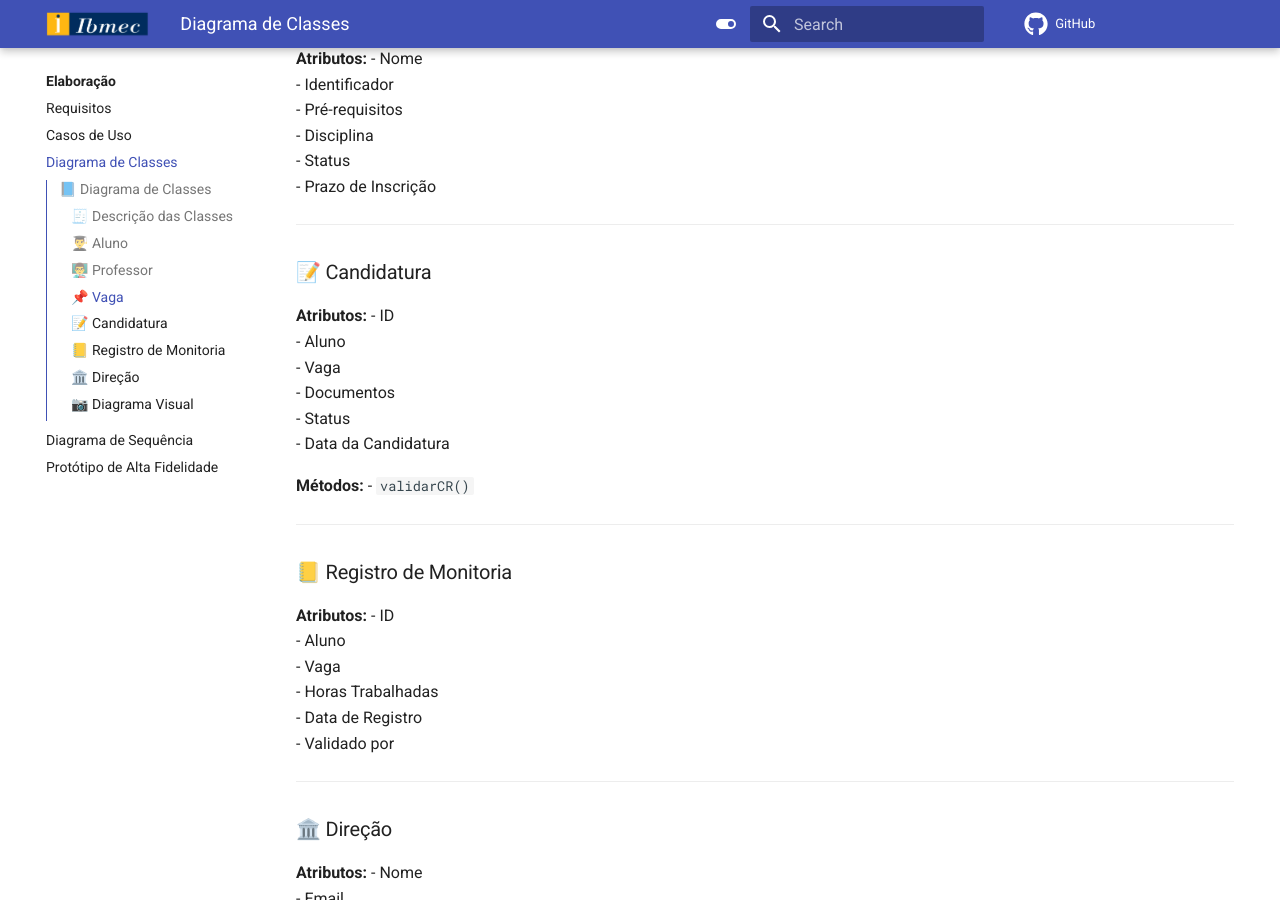
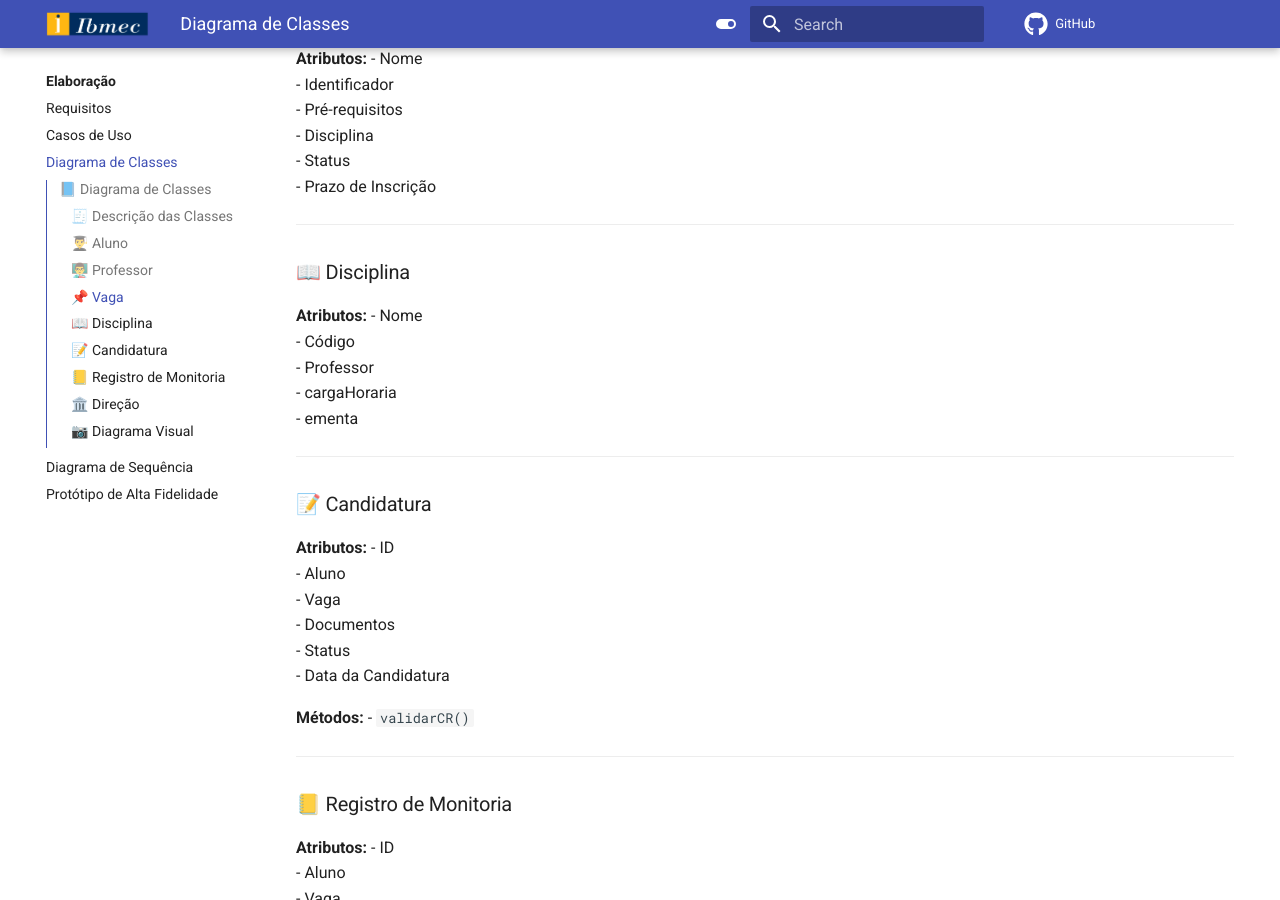
Before and after one commit to Projetos-de-Extensao/PBE_25.2_8004_II, an MkDocs documentation site: the page built from docs/Elaboracao/diagrama_de_classes.md, in a window 1280 px wide and 900 px high, scrolled down 989 px. Built offline with MkDocs 1.6.1 and Material for MkDocs 9.7.7, drawn with Linux system fonts in a browser that asks for light colours; comment, search, counter and statistics services are not loaded.

Commit message:
Update-Diagrama_de_classesMD

```diff
--- a/docs/Elaboracao/diagrama_de_classes.md
+++ b/docs/Elaboracao/diagrama_de_classes.md
@@ -46,6 +46,16 @@ title: Diagrama de Classes
 
 ---
 
+### 📖 Disciplina
+**Atributos:**
+- Nome
+- Código
+- Professor
+- cargaHoraria
+- ementa
+
+---
+
 ### 📝 Candidatura
 **Atributos:**
 - ID
```
